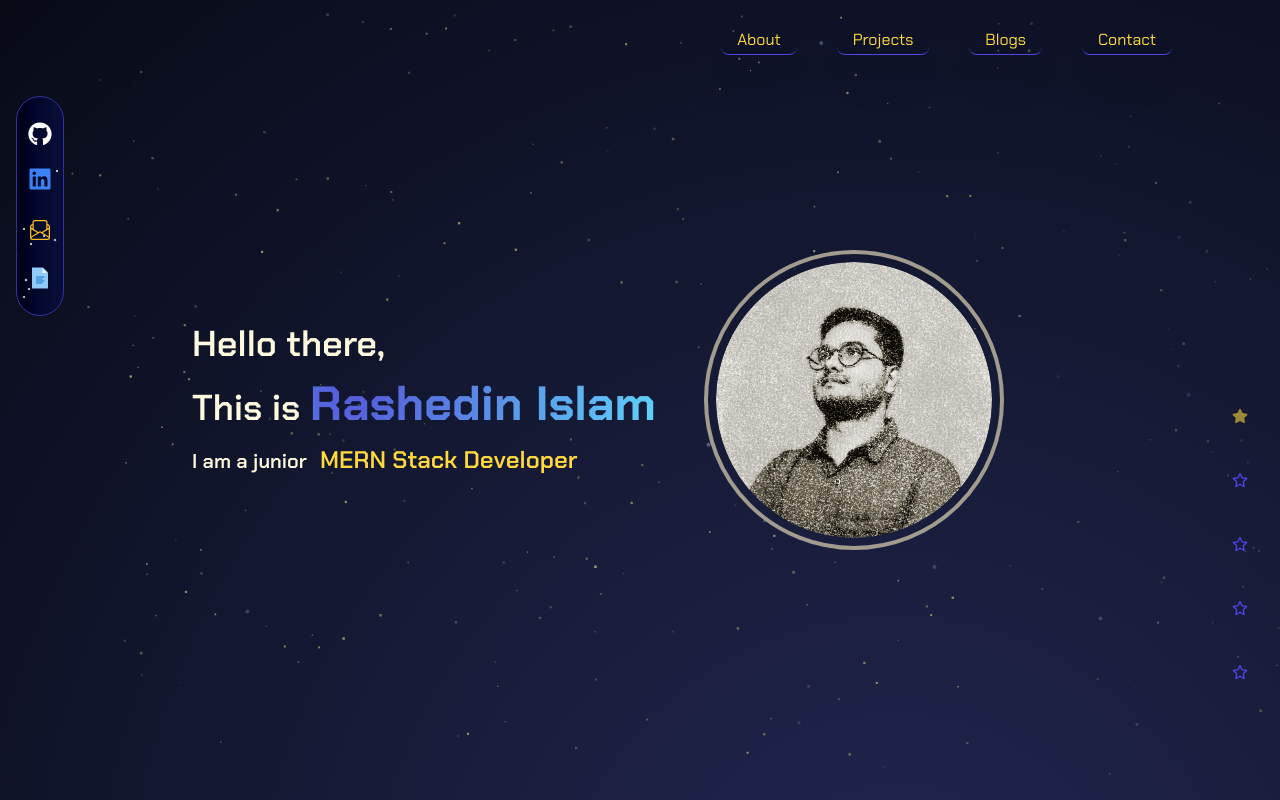
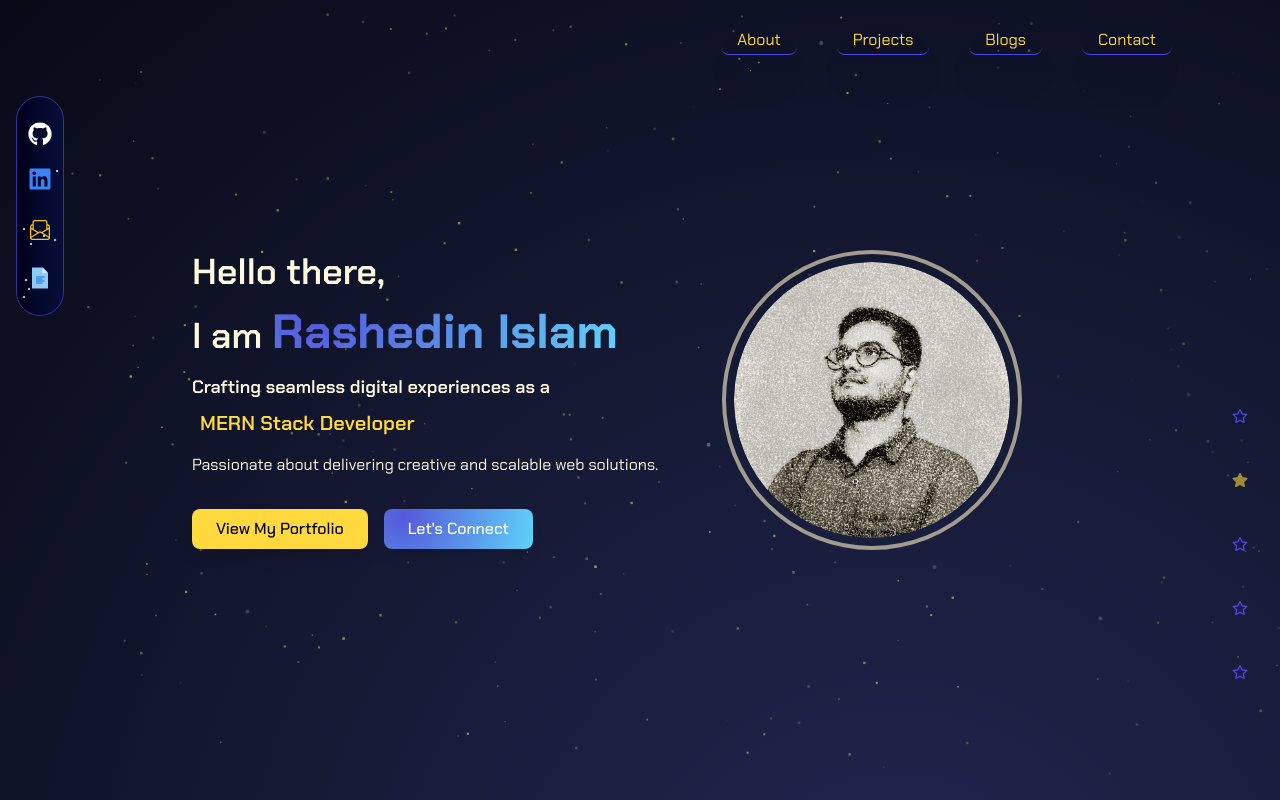
Before and after one commit to Rashedin-063/my-portfolio, a Next.js app: page / in a window 1280 px wide. Built offline with nearby package versions, Linux system fonts and the light colour scheme.

Commit message:
hero section animaion added

```diff
--- a/src/app/page.tsx
+++ b/src/app/page.tsx
@@ -1,4 +1,6 @@
 import { NextPage } from 'next';
+import dynamic from 'next/dynamic';
+
 import Footer from '@/components/Footer';
 import Navbar from '@/components/ui/Navbar';
 import { LeftSidebar } from '@/components/ui/LeftSideBar';
@@ -8,7 +10,13 @@ import Projects from '@/components/Projects';
 import Blogs from '@/components/Blogs';
 import Contact from '@/components/Contact';
 import SplashScreen from '../components/ui/SplashScreen';
-import Hero from '@/components/Hero'; // Import Hero component
+// import Hero from '@/components/Hero';
+
+
+
+const Hero = dynamic(() => import('@/components/Hero'), {
+  ssr: false,
+});
 
 const Home: NextPage = () => {
   return (
--- a/src/components/Hero.tsx
+++ b/src/components/Hero.tsx
@@ -1,10 +1,13 @@
-// import ProfileImg from '../../public/profileImage.jpg';
+"use client"
+
+import React, { useEffect } from "react";
 import ProfileImg2 from '../../public/sketch.png';
 import Image from 'next/image';
 import { FlipWords } from './ui/FlipWords';
+import { motion } from 'framer-motion';
+import AOS from 'aos';
+import 'aos/dist/aos.css';
 
-
-const Hero = () => {
 
   const words = [
     'Front End Developer',
@@ -12,34 +15,99 @@ const Hero = () => {
     'Full Stack Developer',
   ];
 
+const Hero = () => {
+
+
+
+    useEffect(() => {
+    AOS.init({
+      duration: 1200,
+      easing: "ease-in-out",
+      once: true,
+
+    });
+  }, []);
+
 
 return (
   <div
     id='hero'
-    className='h-screen flex flex-col-reverse lg:flex-row items-center justify-center lg:justify-start gap-12 lg:px-24 rounded-xl -mt-12 lg:-mt-0 lg:ml-8 xl:ml-24'
+    className='h-screen flex flex-col-reverse lg:flex-row items-center justify-center lg:justify-start gap-12 lg:gap-16 lg:px-24 rounded-xl -mt-12 lg:-mt-0 lg:ml-8 xl:ml-24'
   >
+    {/* Left Content */}
     <div className='space-y-4 font-chakraPetch text-white-pearl text-center lg:text-start'>
-      <h2 className='text-3xl md:text-4xl font-semibold mb-4'>Hello there,</h2>
-      <h2 className='text-3xl md:text-4xl font-semibold'>
-        This is{' '}
-        <span className='font-bold text-4xl md:text-5xl opacity-100 text-transparent bg-clip-text bg-gradient-text'>
+      <h2
+        className='text-3xl md:text-4xl font-semibold'
+        data-aos='fade-down'
+        data-aos-delay='100'
+        data-aos-easing='ease-out-cubic'
+      >
+        Hello there,
+      </h2>
+
+      <h2
+        className='text-3xl md:text-4xl font-semibold'
+        data-aos='fade-right'
+        data-aos-delay='300'
+        data-aos-easing='ease-out-cubic'
+      >
+        I am{' '}
+        <span className='font-bold text-4xl md:text-5xl text-transparent bg-clip-text bg-gradient-text'>
           Rashedin Islam
         </span>
       </h2>
-      <div className='mt-4 text-2xl font-semibold text-yellow-sunshine'>
-        <span className='text-xl  text-white-pearl'>I am a junior </span>
+
+      <div
+        className='mt-4 text-xl font-semibold text-yellow-sunshine space-y-2'
+        data-aos='fade-left'
+        data-aos-delay='500'
+        data-aos-easing='ease-out-cubic'
+      >
+        <span className='text-lg text-white-pearl'>
+          Crafting seamless digital experiences as a
+        </span>
+        <br />
         <FlipWords words={words} />
       </div>
+
+      <p
+        className='text-sm lg:text-base text-g[#FBFBFB] opacity-25 max-w-lg'
+        data-aos='zoom-in'
+        data-aos-easing='ease-out-cubic'
+        data-aos-delay='700'
+      >
+        Passionate about delivering creative and scalable web
+        solutions.
+      </p>
+
+      {/* Call-to-Actions */}
+      <div
+        className='flex gap-4 justify-center lg:justify-start pt-4'
+        data-aos='fade-up'
+        data-aos-delay='900'
+        data-aos-easing='ease-out-cubic'
+      >
+        <button className='bg-yellow-sunshine text-black py-2 px-6 rounded-lg font-medium shadow-lg hover:scale-105 transition-transform'>
+          View My Portfolio
+        </button>
+        <button className='bg-gradient-text text-white py-2 px-6 rounded-lg font-medium shadow-lg hover:scale-105 transition-transform'>
+          Let&apos;s Connect
+        </button>
+      </div>
     </div>
-    <div>
+
+    {/* Right Content (Profile Image) */}
+    <div
+      data-aos='zoom-in'
+      data-aos-delay='1000'
+      data-aos-easing='ease-out-cubic'
+    >
       <Image
         src={ProfileImg2}
         alt="Rashedin Islam's Profile Photo"
-        height='300'
-        width='300'
         placeholder='blur'
         priority
-        className='h-48 w-48 md:w-60 md:h-60 lg:h-[300px] lg:w-[300px] rounded-full border-4 border-[#A19C8E] object-cover p-2 hover:p-0 transition-all duration-100 ease-in'
+        className='h-48 w-48 md:w-60 md:h-60 lg:h-[300px] lg:w-[300px] rounded-full border-4 border-[#A19C8E] object-cover p-2 hover:p-0 transition-all duration-300 ease-in'
       />
     </div>
   </div>
--- a/src/components/ui/FlipWords.tsx
+++ b/src/components/ui/FlipWords.tsx
@@ -71,7 +71,7 @@ export const FlipWords = ({
             animate={{ opacity: 1, y: 0, filter: "blur(0px)" }}
             transition={{
               delay: wordIndex * 0.3,
-              duration: 0.3,
+              duration: 0.6,
             }}
             className="inline-block whitespace-nowrap"
           >
@@ -81,8 +81,8 @@ export const FlipWords = ({
                 initial={{ opacity: 0, y: 10, filter: "blur(8px)" }}
                 animate={{ opacity: 1, y: 0, filter: "blur(0px)" }}
                 transition={{
-                  delay: wordIndex * 0.3 + letterIndex * 0.05,
-                  duration: 0.2,
+                  delay: wordIndex * 0.3 + letterIndex * 0.06,
+                  duration: 0.3,
                 }}
                 className="inline-block"
               >
```
